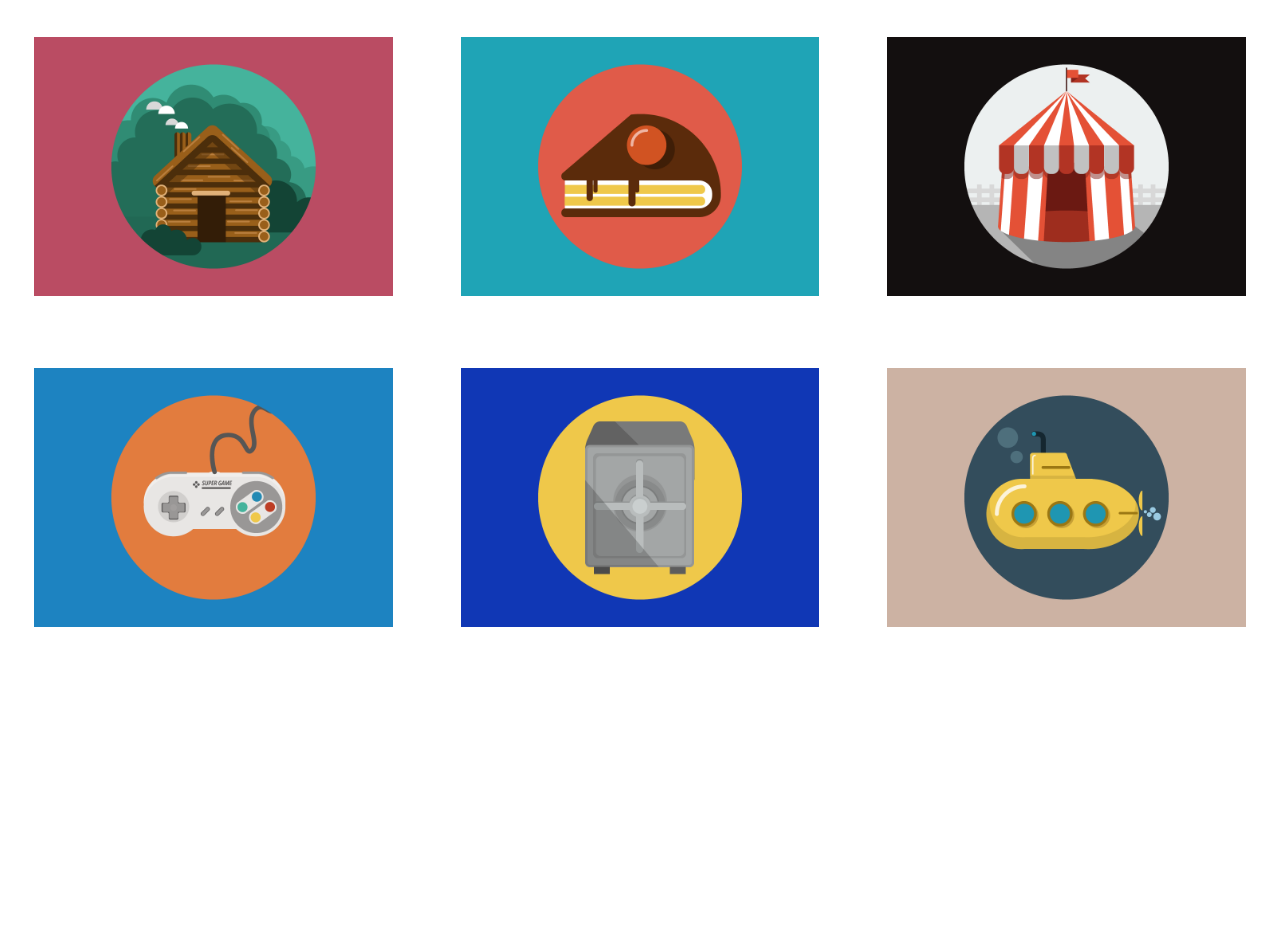
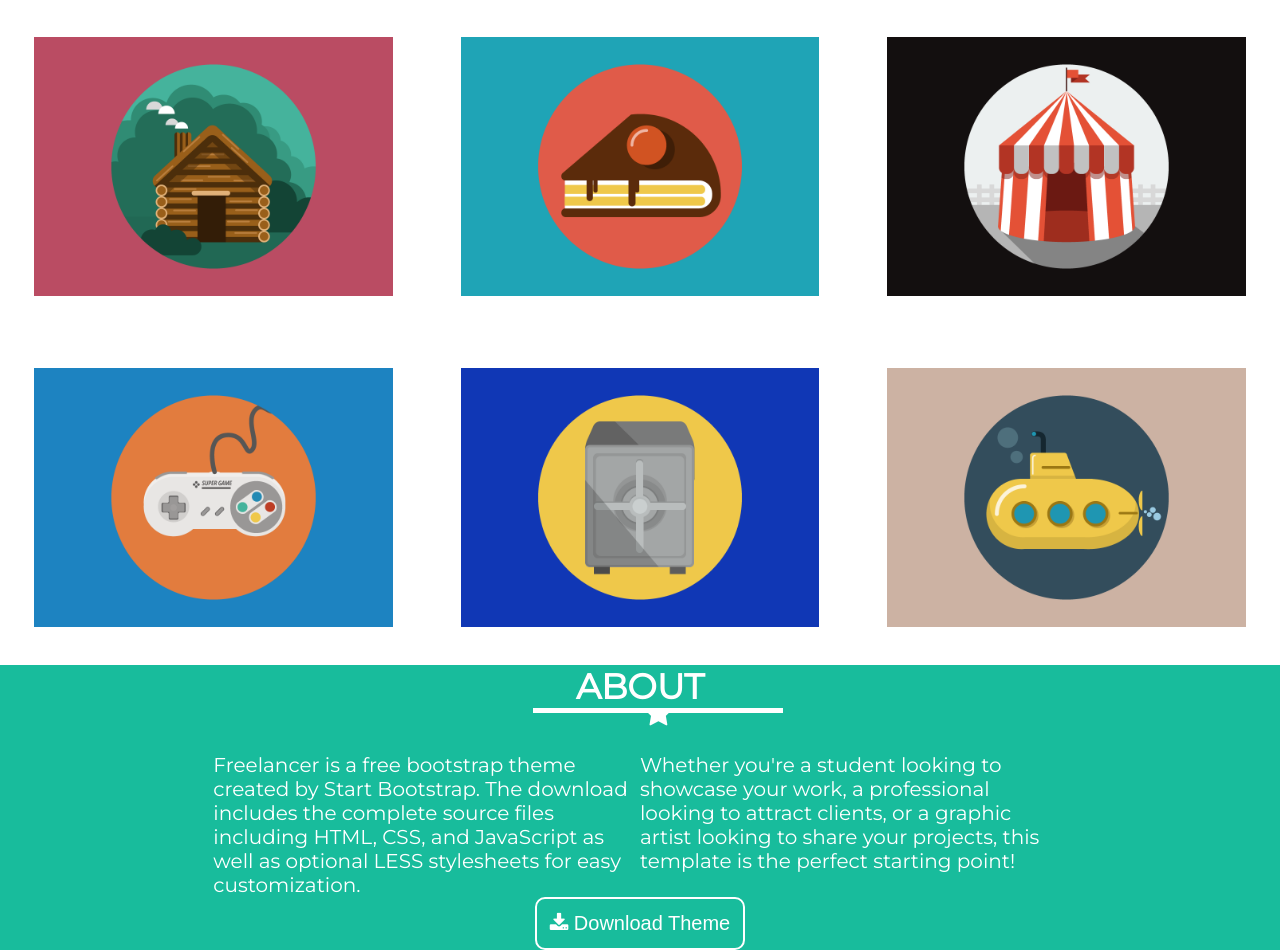
Before and after one commit to Inti15/proyectos_GRID, a plain HTML site: page freelancer/index.html in a window 1280 px wide. Shown: the part 482-1432 px from the top of the page. Before the commit the page ends 1147 px from the top, so only its background shows below. Drawn offline with Linux system fonts and the light colour scheme.

Commit message:
Se agregan elementos de la sección acerca de con sus estilos

```diff
--- a/freelancer/css/main.css
+++ b/freelancer/css/main.css
@@ -15,8 +15,20 @@ a:hover{
   color: #18BC9C;
 }
 
-#portada{
+.fondoV{
   background-color: #18BC9C;
+}
+
+.fondoW{
+  background-color: white;
+}
+
+p{
+  text-align: left;
+}
+
+.fS-20{
+  font-size: 20px;
 }
 
 hr{
@@ -36,11 +48,21 @@ hr.star:after{
   background-color: #18BC9C;
 }
 
-.fondoW{
-  background-color: white;
-}
-
 .imgPort{
   width: 100%;
   padding: 8%;
 }
+
+.btnV{
+  color: white;
+  padding: 6%;
+  border: 2px solid white;
+  border-radius: 10px;
+}
+
+button.btnV:before{
+  content: "\f019";
+  font-family: FontAwesome;
+  display: inline-block;
+  position: relative;
+}
--- a/freelancer/index.html
+++ b/freelancer/index.html
@@ -20,7 +20,7 @@
 		</nav>
 	</header>
 	<!--Sección portada  -->
-	<section id="portada" class="container">
+	<section class="container fondoV">
 		<!-- Imagen -->
 		<section class="row">
 			<section class="col-5"></section>
@@ -93,6 +93,53 @@
 		</section>
 	</section>
 	<!-- Termina sección portafolio -->
+	<!-- Sección acerca de -->
+	<section class="container fondoV">
+			<!--Titulo  -->
+			<section class="row">
+				<section class="col-2"></section>
+				<section class="col-8">
+					<span class="text-uppercase font-bold titulosXG"> about</span>
+				</section>
+			</section>
+			<!-- Estrella -->
+			<section class="row">
+				<section class="col-5"></section>
+				<section class="col-4">
+					<hr class="star">
+				</section>
+			</section>
+			<!-- Texto -->
+			<section class="row">
+				<section class="col-2"></section>
+				<section class="col-4 fS-20">
+					<p>
+						Freelancer is a free bootstrap theme created by Start Bootstrap.
+						The download includes the complete source files including HTML,
+						CSS, and JavaScript as well as optional LESS stylesheets for easy
+						customization.
+					</p>
+				</section>
+				<section class="col-4 fS-20">
+					<p>
+						Whether you're a student looking to showcase your work, a
+						professional looking to attract clients, or a graphic artist
+						looking to share your projects, this template is the perfect
+						starting point!
+					</p>
+				</section>
+			</section>
+			<!--Boton  -->
+			<section class="row">
+				<section class="col-5"></section>
+				<section class="col-2">
+					<button class="fS-20 fondoV btnV" type="button" name="button"> Download Theme </button>
+				</section>
+			</section>
+
+		</section>
+		<!-- Termina sección acerca de -->
+	</section>
 	<script type="text/javascript" src="js/app.js"></script>
 </body>
 </html>
```
